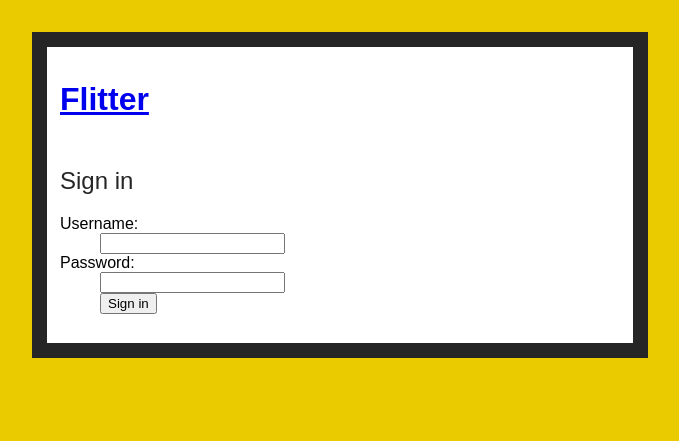
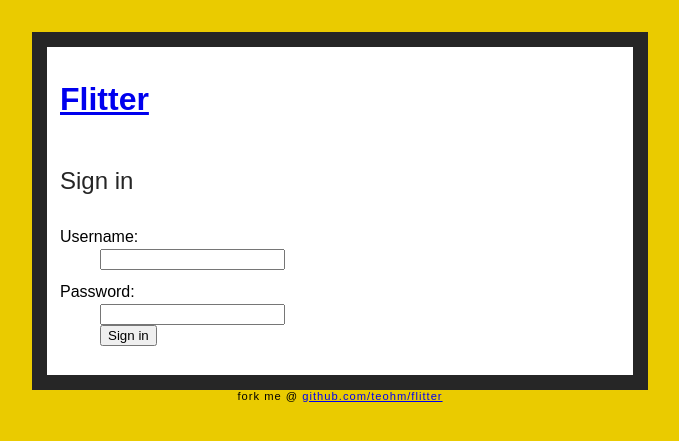
Before and after one commit to teohm/flitter, a Python web app: template flitter/templates/login.html in a window 1280 px wide. Shown: the top 441 px of the page, without its empty margins (300-979 px from the left). Run offline with Jinja, Linux system fonts and the light colour scheme; the template is opened without the code that fills it, so the values that code supplies are empty.

Commit message:
minor styling fixes

```diff
--- a/flitter/static/style.css
+++ b/flitter/static/style.css
@@ -5,7 +5,7 @@ body {
 #page {
     background: white;
     border: 15px solid #262626;
-    margin: 2em auto;
+    margin: 2em auto 0 auto;
     padding: 0.8em;
     width: 35em;
     }
@@ -19,16 +19,18 @@ body {
         border: 1px solid #C5C5C5;
         padding: 0.5em;
     }
-    #page .signup-button {
-
-    }
 #nav {
     font-size: 0.8em;
     margin-bottom: 1em;
     padding: 0.3em;
     text-align: right;
     }
-
+#footer {
+    font-size: 0.7em;
+    letter-spacing:1px;
+    margin: 0 auto;
+    text-align: center;
+    }
 #entries {
     list-style: none;
     margin: 0;
@@ -55,11 +57,13 @@ body {
     #entry-form .action {
         text-align: right;
     }
+#login-form,
 #signup-form {}
     #signup-form .hint {
         color: #666;
         font-size: 0.9em;
     }
+    #login-form dt,
     #signup-form dt {
         padding-top: 0.8em;
         padding-bottom: 0.2em;
--- a/flitter/templates/layout.html
+++ b/flitter/templates/layout.html
@@ -30,6 +30,9 @@
     {% endfor %}
     {% block body %}{% endblock %}
 </div>
+<div id=footer>
+    fork me @ <a href="https://github.com/teohm/flitter/">github.com/teohm/flitter</a>
+</div>
 {% block script %}{% endblock %}
 </body>
 </html>
--- a/flitter/templates/login.html
+++ b/flitter/templates/login.html
@@ -5,7 +5,7 @@
 {% block body %}
     <h2>Sign in</h2>
     {% if error %}<p class=error><strong>Error:</strong> {{ error }}{% endif %}
-    <form action="" method=post>
+    <form action="" method=post id=login-form>
         <dl>
             <dt>Username:
             <dd><input type=text name=username>
```
